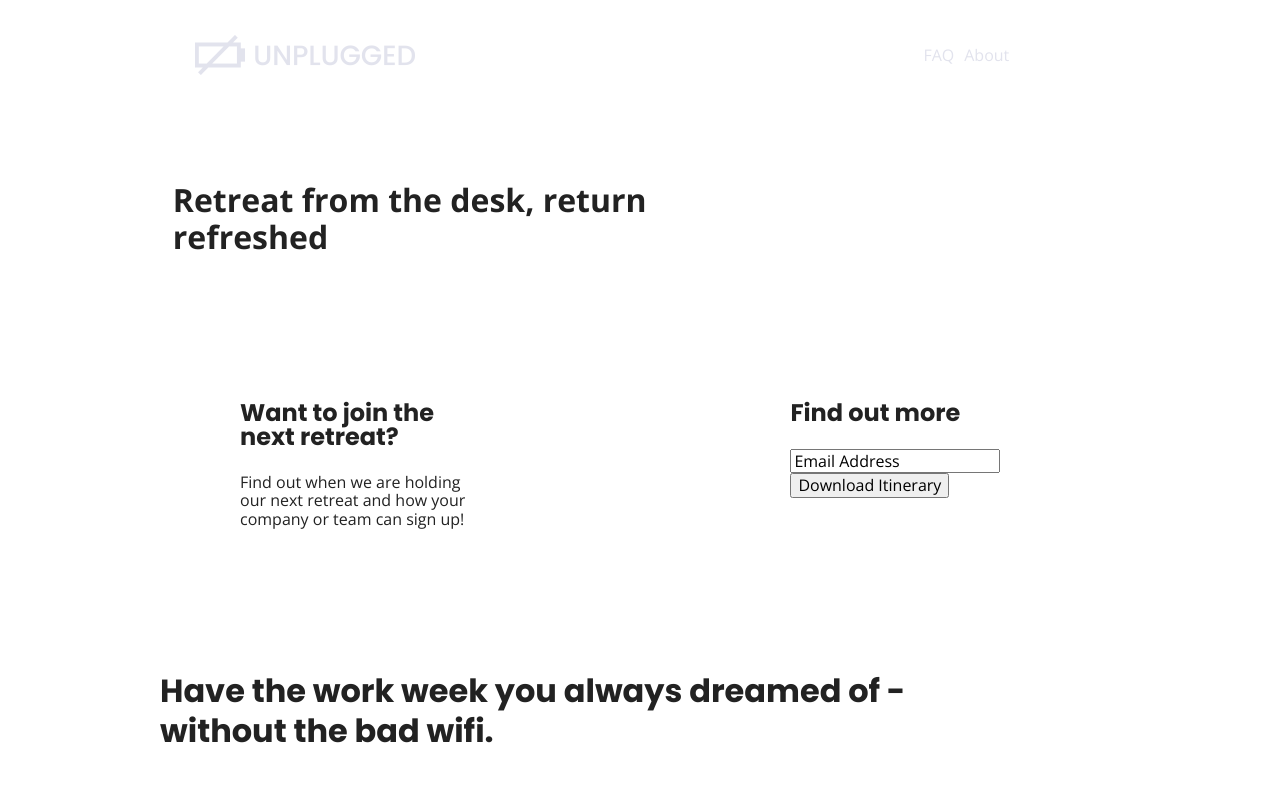
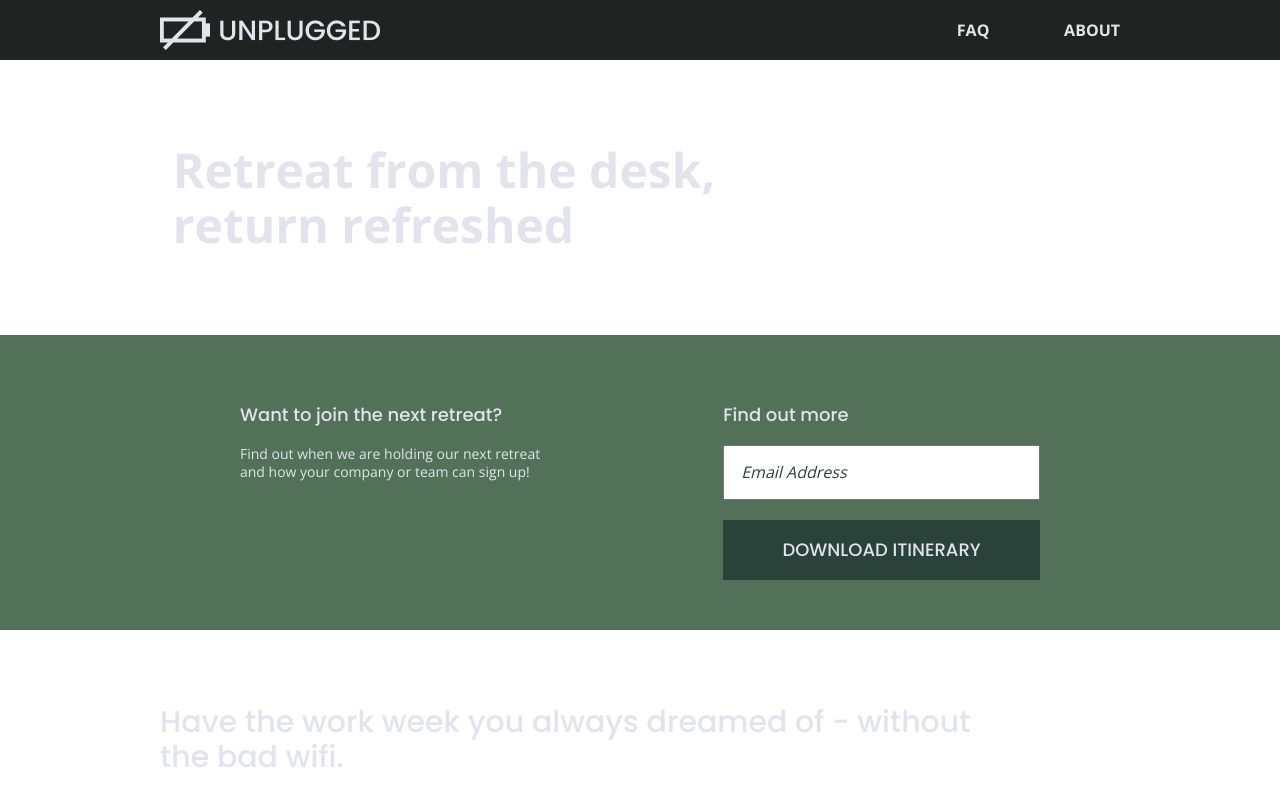
Before and after one commit to missjferrari/unplugged, a website built with Parcel: page index.html in a window 1280 px wide. Shown: the top 800 px of the page. Built offline with nearby package versions, Linux system fonts and the light colour scheme.

Commit message:
Added remaining styles to homepage

```diff
--- a/css/main.css
+++ b/css/main.css
@@ -90,17 +90,19 @@ textarea {
 /* General Styles */
 
 html {
-	font-size: 16px;
+  font-size: 16px;
 }
 
 body {
- font-family: 'Open Sans', sans-serif;
- font-size: 1em;
+  font-size: 1em;
+  font-family: 'Open Sans', sans-serif;
+  color: #e2e3ed;
+  text-align: left;
 }
 
 ul,
 ol {
-
+ list-style: none;
 }
 
 a {
@@ -110,19 +112,21 @@ a {
 
 h2 {
  font-family: 'Poppins', sans-serif;
- font-size: 2em; /*Update if necessary*/
- line-height: 1.25em;
+ font-size: 1.875em;
+ font-weight: 500;
 }
 
 h3,
 h4 {
   font-family: 'Poppins', sans-serif;
-  font-size: 1.5em; /*Update if necessary*/
-  line-height: 1em;
+  font-size: 1.125em;
+  font-weight: 500;
+  margin: 20px 0;
 }
 
 p {
-
+  font-size: .875em;
+  line-height: 1.285;
 }
 
 img {
@@ -138,12 +142,12 @@ address {
 }
 
 .content-wrapper {
-
+  width: 90%;
+  margin: 50px 0;
 }
 
-.content-wrapper {
-  width: 90%;
-  margin: 50px 0;
+aside {
+  background-color: #527158;
 }
 
 /*-----Base Header - Footer Styles-----*/
@@ -154,13 +158,18 @@ footer {
   justify-content: center;
   align-items: center;
   flex-flow: row wrap;
+  background-color: #202322;
 }
 
 header {
+  margin: 0;
   padding: 15px 0;
+  justify-content: center;
+  align-items: center;
 }
 
 header .content-wrapper {
+  width: 100%;
   display: flex;
   justify-content: center;
   align-items: center;
@@ -172,21 +181,21 @@ header .content-wrapper {
   width: 100%;
   height: 1px;
   margin: 10px 0 20px 0;
+  background-color: #3a3a3a;
 }
 
 header nav {
-  display: flex;
-  justify-content: space-around;
-  align-items: center;
-  flex-flow: row wrap;
-  width: 60%;
+  width: 44%;
 }
 
 header nav ul {
   display: flex;
-  justify-content: space-around;
-  width: 100%;
-  list-style-type: none;
+  justify-content: space-between;
+  align-items: center;
+  margin: 0;
+  padding: 0;
+  text-transform: uppercase;
+  font-weight: bold;
 }
 
 footer p {
@@ -417,26 +426,63 @@ aside {
    Modify as content requires.
    ========================================================================== */
 
+   aside .form {
+    margin-top: 30px;
+  }
+
+  input[type=text] {
+    box-sizing: border-box;
+    width: 100%;
+    color: #2a423a;
+    font-style: italic;
+    padding: 1em;
+  }
+
+  input[type=button] {
+    width: 100%;
+    padding: 20px 0;
+    margin-top: 20px;
+    background-color: #2a423a;
+    font-family: 'Poppins', Helvetica, Arial, sans-serif;
+    font-weight: 500;
+    font-size: 1.125em;
+    color: #e2e3ed;
+    border: none;
+    text-align: center;
+    text-transform: uppercase;
+  }
+
 @media only screen and (min-width: 768px) {
   /*Tablet Styles*/
 
 header {
-  width: 83%;
-  display: flex;
-  justify-content: space-between;
-  padding: 30px 45px;
+  margin: 0;
+  padding: 30px 0;
+  justify-content: center;
+  align-items: center;
 }
 
 header .content-wrapper {
-  width: 100%;
+  width: 83%;
   display: flex;
   justify-content: space-between;
   flex-flow: row nowrap;
 }
 
+.header-divider {
+  display: none;
+}
+
+header nav {
+  width: 17%;
+}
+
 header nav ul {
   display: flex;
   justify-content: space-between;
+  align-items: center;
+  margin: 0;
+  padding: 0;
 }
 
 .hero-area .content-wrapper {
@@ -553,28 +599,25 @@ footer .copyright {
 }
 
 header {
-  width: 80%;
-  display: flex;
+  margin: 0;
+  padding: 10px 0;
   justify-content: center;
-  margin: 0;
+  align-items: center;
 }
 
 header .content-wrapper {
-  display: flex;
-  align-items: center;
-  padding-left: 150px;
+  width: 80%;
 }
 
 header nav ul {
-  width: 35%;
   display: flex;
-  justify-content: space-between;
   align-items: flex-end;
 }
 
 .hero-area h1 {
   width: 60%;
   padding: 0;
+  font-size: 3em;
 }
 
 aside .content-wrapper {
@@ -584,8 +627,9 @@ aside .content-wrapper {
 
 aside .content-wrapper .form-description,
 aside .content-wrapper .form {
-  width: 26%;
+  width: 33%;
   padding: 0 80px;
+  margin: 0;
 }
 
 .features h2 {
```
